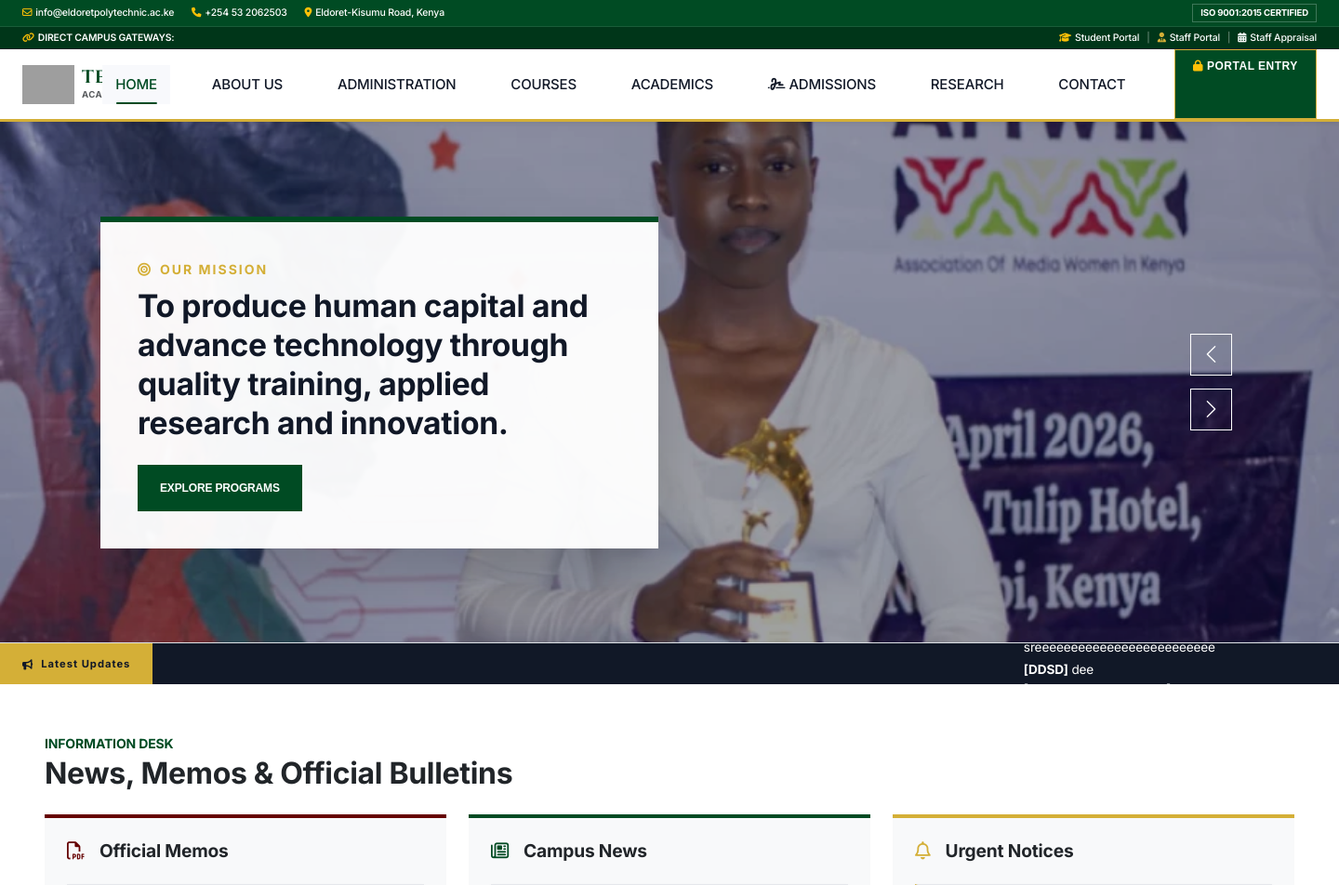
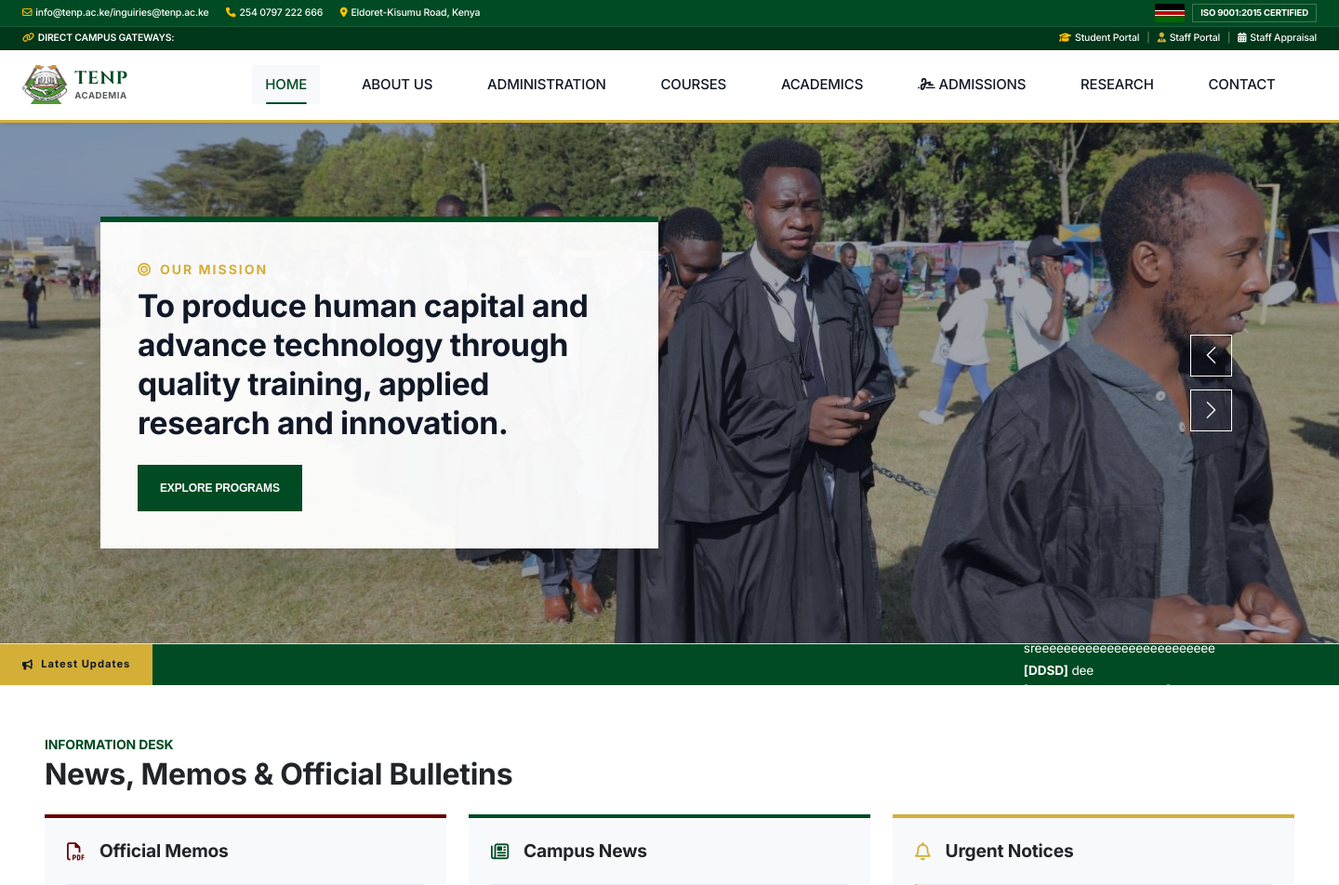
Before and after one commit to Omina123/poly, a Django app: template Home/templates/index.html in a window 1440 px wide. Shown: the top 952 px of the page at 93% size. Run offline with Django 5.2, Linux system fonts and the light colour scheme; the template is opened without the code that fills it: values that come from a table or form of the project are taken from there, others are empty; data comes from the database, SQL or seed files in the repository; grey boxes are pictures that could not be loaded.

Commit message:
staticfiles

```diff
--- a/Eldopoly/settings.py
+++ b/Eldopoly/settings.py
@@ -24,7 +24,7 @@ BASE_DIR = Path(__file__).resolve().parent.parent
 SECRET_KEY = 'django-insecure-)-6f(8!boj+vnlp&^0-_#_cn$0ig^a_!dl94s-+_&nu)q9y_ga'
 
 # SECURITY WARNING: don't run with debug turned on in production!
-DEBUG = False
+DEBUG = True
 
 ALLOWED_HOSTS = ["*"]  # Allow all hosts (not recommended for production)
 
--- a/Home/templates/index.html
+++ b/Home/templates/index.html
@@ -293,10 +293,54 @@
             box-shadow: 0 30px 60px rgba(0,0,0,0.15);
             max-width: 600px;
         }
+        .kenya-flag-css {
+    width: 32px;
+    height: 20px;
+    border-radius: 2px;
+    position: relative;
+    overflow: hidden;
+    box-shadow: 0 2px 6px rgba(0,0,0,0.25);
+}
+
+/* top black stripe */
+.kenya-flag-css::before {
+    content: "";
+    position: absolute;
+    top: 0;
+    left: 0;
+    height: 33.33%;
+    width: 100%;
+    background: #000000;
+}
+
+/* middle red stripe */
+.kenya-flag-css::after {
+    content: "";
+    position: absolute;
+    top: 33.33%;
+    left: 0;
+    height: 33.33%;
+    width: 100%;
+    background: #BB0000;
+    border-top: 1px solid white;
+    border-bottom: 1px solid white;
+}
+
+/* bottom green stripe (base layer) */
+.kenya-flag-css {
+    background: #006600;
+}
+
+/* white fimbriations effect */
+.kenya-flag-css {
+    box-shadow:
+        inset 0 6.6px 0 0 #000000,
+        inset 0 13.2px 0 0 #BB0000;
+}
 
         /* News Ticker */
         .ticker-bar {
-            background: var(--tenp-dark-slate);
+            background: var(--tenp-imperial);
             color: var(--tenp-marble);
             height: 44px;
             overflow: hidden;
@@ -326,7 +370,6 @@
             padding-right: 60px;
             font-size: 0.85rem;
         }
-
         /* Academic Cards */
         .academic-board-card {
             background: var(--tenp-marble);
@@ -340,9 +383,9 @@
         }
 
         /* Footer */
-        .tsinghua-footer {
-            background-color: #0F172A !important;
-            color: #94A3B8;
+      .tsinghua-footer {
+            background-color: var(--tenp-imperial) !important;
+            color: #E5E7EB;
             font-size: 0.85rem;
         }
         .tsinghua-footer h5 {
@@ -353,7 +396,7 @@
             margin-bottom: 1.25rem;
         }
         .footer-link {
-            color: #94A3B8;
+            color: #E5E7EB;
             text-decoration: none;
             transition: color 0.2s ease, transform 0.2s ease;
             display: inline-block;
@@ -376,13 +419,17 @@
     <div class="tsinghua-utility-bar text-white d-none d-lg-block">
         <div class="container-fluid px-4 py-1 d-flex justify-content-between align-items-center">
             <div class="small">
-                <span class="me-3"><i class="fa-regular fa-envelope me-1 text-warning"></i>info@eldoretpolytechnic.ac.ke</span>
-                <span class="me-3"><i class="fa-solid fa-phone me-1 text-warning"></i>+254 53 2062503</span>
+                <span class="me-3"><i class="fa-regular fa-envelope me-1 text-warning"></i>info@tenp.ac.ke/inguiries@tenp.ac.ke</span>
+                <span class="me-3"><i class="fa-solid fa-phone me-1 text-warning"></i>254 0797 222 666</span>
                 <span><i class="fa-solid fa-location-dot me-1 text-warning"></i>Eldoret-Kisumu Road, Kenya</span>
             </div>
-            <div>
-                <span class="badge rounded-0 bg-transparent text-white border border-light border-opacity-25 px-2 py-1 text-uppercase fw-bold" style="font-size:0.6rem;">ISO 9001:2015 Certified</span>
-            </div>
+            <div class="d-flex align-items-center">
+    <div class="kenya-flag-css me-2"></div>
+
+    <span class="badge rounded-0 bg-transparent text-white border border-light border-opacity-25 px-2 py-1 text-uppercase fw-bold" style="font-size:0.6rem;">
+        ISO 9001:2015 Certified
+    </span>
+</div>
         </div>
     </div>
 
@@ -404,7 +451,7 @@
     <nav class="navbar navbar-expand-lg navbar-light sticky-top premium-nav p-0 shadow-sm" id="mainNav">
         <div class="container-fluid px-4">
             <a href="{% url 'home' %}" class="navbar-brand d-flex align-items-center">
-                <img class="img-fluid me-2" src="{% static 'img/logo.png' %}" alt="TENP" style="height: 42px; width: auto;">
+                <img class="img-fluid me-2" src="{% static 'img/logo.jpeg' %}" alt="TENP" style="height: 42px; width: auto;">
                 <div>
                     <h4 class="m-0 institution-crest-text" style="font-size: 1.2rem;">TENP</h4>
                     <span class="text-muted d-block text-uppercase fw-bold" style="font-size: 0.55rem; letter-spacing: 0.5px;">Academia</span>
@@ -494,7 +541,7 @@
 
                     <a href="contact.html" class="nav-item nav-link">Contact</a>
                 </div>
-                <a href="/portal/student-login/" class="btn rounded-0 text-white text-uppercase fw-bold border-0 portal-entry-btn"><i class="fa-solid fa-lock me-1 text-warning"></i>Portal Entry</a>
+                {% comment %} <a href="/portal/student-login/" class="btn rounded-0 text-white text-uppercase fw-bold border-0 portal-entry-btn"><i class="fa-solid fa-lock me-1 text-warning"></i>Portal Entry</a> {% endcomment %}
             </div>
         </div>
     </nav>
@@ -522,7 +569,7 @@
                 </div>
                 {% endfor %}
             {% else %}
-                <div class="owl-carousel-item hero-premium-viewport position-relative" style="background-image: url('{% static 'img/awards.webp' %}');">
+                <div class="owl-carousel-item hero-premium-viewport position-relative" style="background-image: url('{% static 'img/stud.jpeg' %}');">
                     <div class="position-absolute top-0 start-0 w-100 h-100 d-flex align-items-center" style="background: rgba(15, 23, 42, 0.4);">
                         <div class="container px-5">
                             <div class="row">
@@ -542,7 +589,7 @@
                     </div>
                 </div>
 
-                <div class="owl-carousel-item hero-premium-viewport position-relative" style="background-image: url('{% static 'img/MADM.jpeg' %}');">
+                <div class="owl-carousel-item hero-premium-viewport position-relative" style="background-image: url('{% static 'img/caf.jpeg' %}');">
                     <div class="position-absolute top-0 start-0 w-100 h-100 d-flex align-items-center" style="background: rgba(15, 23, 42, 0.4);">
                         <div class="container px-5">
                             <div class="row">
@@ -562,7 +609,8 @@
                     </div>
                 </div>
 
-                <div class="owl-carousel-item hero-premium-viewport position-relative" style="background-image: url('{% static 'img/news.jpg' %}');">
+
+                <div class="owl-carousel-item hero-premium-viewport position-relative" style="background-image: url('{% static 'img/bg.jpeg' %}');">
                     <div class="position-absolute top-0 start-0 w-100 h-100 d-flex align-items-center" style="background: rgba(15, 23, 42, 0.4);">
                         <div class="container px-5">
                             <div class="row">
@@ -590,6 +638,25 @@
                                                 <i class="fa-solid fa-circle-check me-3 text-success fs-5" style="color: var(--tenp-imperial) !important;"></i>
                                                 <span class="fw-bold text-dark fs-6">Teamwork</span>
                                             </div>
+                                        </div>
+                                    </div>
+                                </div>
+                            </div>
+                        </div>
+                    </div>
+                </div>
+            <div class="owl-carousel-item hero-premium-viewport position-relative" style="background-image: url('{% static 'img/join.jpeg' %}');">
+                    <div class="position-absolute top-0 start-0 w-100 h-100 d-flex align-items-center" style="background: rgba(15, 23, 42, 0.4);">
+                        <div class="container px-5">
+                            <div class="row">
+                                <div class="col-12 col-lg-8">
+                                    <div class="hero-editorial-card animated slideInLeft rounded-0" style="border-top: 6px solid var(--tenp-maroon) !important;">
+                                        <span class="text-uppercase tracking-wider fw-bold small d-block mb-2" style="color: var(--tenp-gold) !important; letter-spacing: 2px;"><i class="fa-solid fa-eye me-2"></i> the Eldoret National polytechnic</span>
+                                        <h1 class="display-6 text-dark fw-bold mb-3" style="line-height: 1.25; color: var(--tenp-dark-slate) !important; font-size: 2.3rem;">
+                                            Join A Centerof Excellence in technological advancement.
+                                        </h1>
+                                        <div class="d-flex gap-3 mt-4">
+                                            <a href="about.html" class="btn text-white rounded-0 px-4 py-3 border-0 text-uppercase fw-bold" style="background-color: var(--tenp-maroon); font-size: 0.75rem;">Join us Now</a>
                                         </div>
                                     </div>
                                 </div>
@@ -727,15 +794,16 @@
     <div class="container-fluid px-5 py-5 border-top border-bottom bg-light">
         <div class="row g-0 text-center">
             <div class="col-lg-3 col-sm-6 py-4 stat-showcase-box wow fadeIn" data-wow-delay="0.1s">
-                <div class="stat-number">12,500+</div>
+                <div class="stat-number">0</div>
                 <div class="text-muted text-uppercase fw-bold small mt-1" style="font-size:0.68rem; letter-spacing:1px;">Active Trainees</div>
             </div>
             <div class="col-lg-3 col-sm-6 py-4 stat-showcase-box wow fadeIn" data-wow-delay="0.3s">
-                <div class="stat-number">450+</div>
+                <div class="stat-number">0</div>
                 <div class="text-muted text-uppercase fw-bold small mt-1" style="font-size:0.68rem; letter-spacing:1px;">Technical Instructors</div>
             </div>
             <div class="col-lg-3 col-sm-6 py-4 stat-showcase-box wow fadeIn" data-wow-delay="0.5s">
-                <div class="stat-number">85+</div>
+                <div class="stat-number">
+                    0+</div>
                 <div class="text-muted text-uppercase fw-bold small mt-1" style="font-size:0.68rem; letter-spacing:1px;">Accredited Syllabuses</div>
             </div>
             <div class="col-lg-3 col-sm-6 py-4 stat-showcase-box wow fadeIn" data-wow-delay="0.7s">
```
Also changed, not shown: Home/static/img/bg.jpeg (added), Home/static/img/caf.jpeg (added), Home/static/img/join.jpeg (added), Home/static/img/logo.jpeg (added), Home/static/img/stud.jpeg (added), 5 other files.
